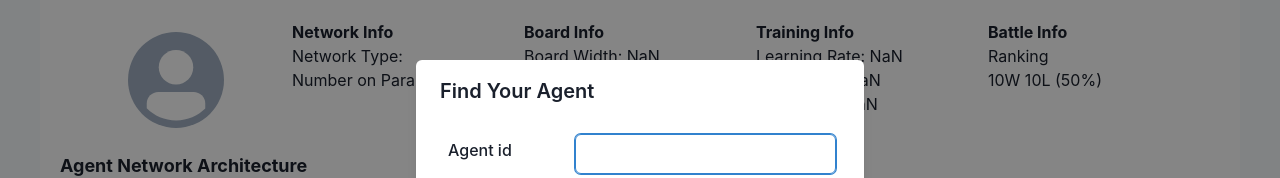
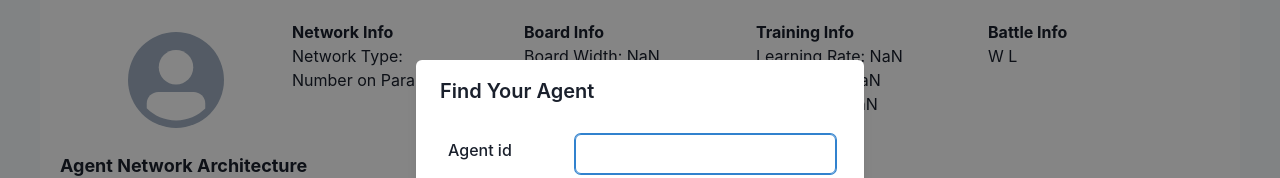
Before and after one commit to jirheee/CS492-Team-Project, a React (Create React App) app in the folder Client/: page /agent/manage in a window 1280 px wide. Shown: the top 178 px of the page. Built offline with nearby package versions, Linux system fonts and the light colour scheme; no server answers.

Commit message:
Show win/lose in agent summary

```diff
--- a/Client/src/components/agentSummary.tsx
+++ b/Client/src/components/agentSummary.tsx
@@ -1,7 +1,7 @@
 import { Flex, Avatar, Text, Grid, Center } from '@chakra-ui/react';
 import Model from '../model/model';
 import { HyperParameters } from '../model/types';
-import { TrainStatus } from '../pages/agentManagementPage';
+import { Agent, TrainStatus } from '../pages/agentManagementPage';
 
 interface AgentSummaryProps {
   model?: Model;
@@ -9,9 +9,10 @@ interface AgentSummaryProps {
     hyperparameters: HyperParameters;
     trainStatus: TrainStatus;
   };
+  agent?: Agent;
 }
 
-const AgentSummary = ({ model, trainInfo }: AgentSummaryProps) => {
+const AgentSummary = ({ model, trainInfo, agent }: AgentSummaryProps) => {
   return (
     <Grid templateColumns="repeat(5, 1fr)">
       {/* Avatar Picture and Name */}
@@ -52,8 +53,9 @@ const AgentSummary = ({ model, trainInfo }: AgentSummaryProps) => {
       {/* battle information */}
       <Flex flexDir="column">
         <Text fontWeight="bold">Battle Info</Text>
-        <Text>Ranking</Text>
-        <Text>10W 10L (50%)</Text>
+        <Text>
+          {agent?.win}W {agent?.lose}L
+        </Text>
       </Flex>
     </Grid>
   );
--- a/Client/src/pages/agentManagementPage.tsx
+++ b/Client/src/pages/agentManagementPage.tsx
@@ -17,6 +17,15 @@ export enum TrainStatus {
   TRAIN_FINISHED = 'Train Finished'
 }
 
+export interface Agent {
+  uuid: string;
+  createdAt: Date;
+  name: string;
+  trainStatus: TrainStatus;
+  win: number;
+  lose: number;
+}
+
 const AgentManagementPage = () => {
   const [model, setModel] = useState<Model | undefined>(undefined);
   const [modelLoaded, setModelLoaded] = useState(false);
@@ -30,6 +39,8 @@ const AgentManagementPage = () => {
   const [trainTrainLossHistory, setTrainLossHistory] = useState<number[]>([]);
   const [trainWinRateHistory, setTrainWinRateHistory] = useState<number[]>([]);
   const [agentUuid, setAgentUuid] = useState('');
+  const [agent, setAgent] = useState<Agent | undefined>();
+
   const { socket, connected } = useSocket();
 
   useEffect(() => {
@@ -43,8 +54,10 @@ const AgentManagementPage = () => {
       console.log('emit Monitor');
       socket?.emit('MonitorTrainHistory', { agentUuid });
       socket?.on('History', ({ trainHistory, winRateHistory }) => {
+        console.log(trainHistory);
+        console.log(winRateHistory);
         setTrainLossHistory(trainHistory.map(({ loss }) => loss));
-        console.log(winRateHistory.map(({ win_rate }) => win_rate));
+
         setTrainWinRateHistory(winRateHistory.map(({ win_rate }) => win_rate));
       });
     }
@@ -54,7 +67,7 @@ const AgentManagementPage = () => {
     setAgentUuid(uuid);
     customAxios.get(`/agent/${uuid}`).then(res => {
       const {
-        data: { model, trainInfo, status }
+        data: { model, trainInfo, status, agent }
       }: {
         data: {
           model: Model;
@@ -63,12 +76,15 @@ const AgentManagementPage = () => {
             trainStatus: TrainStatus;
           };
           status: number;
+          agent: Agent;
         };
       } = res;
       if (status === 200) {
         setModel(model);
         setModelLoaded(true);
         setTrainInfo(trainInfo);
+        console.log(agent);
+        setAgent(agent);
       }
     });
   };
@@ -114,7 +130,7 @@ const AgentManagementPage = () => {
         handleGetModel={handleGetModel}
       />
       <Container maxW={1200} backgroundColor="white" h="full" p={5}>
-        <AgentSummary model={model} trainInfo={trainInfo} />
+        <AgentSummary model={model} trainInfo={trainInfo} agent={agent} />
         <Text fontSize="lg" fontWeight="bold" mb={3} mt={3}>
           Agent Network Architecture
         </Text>
```
